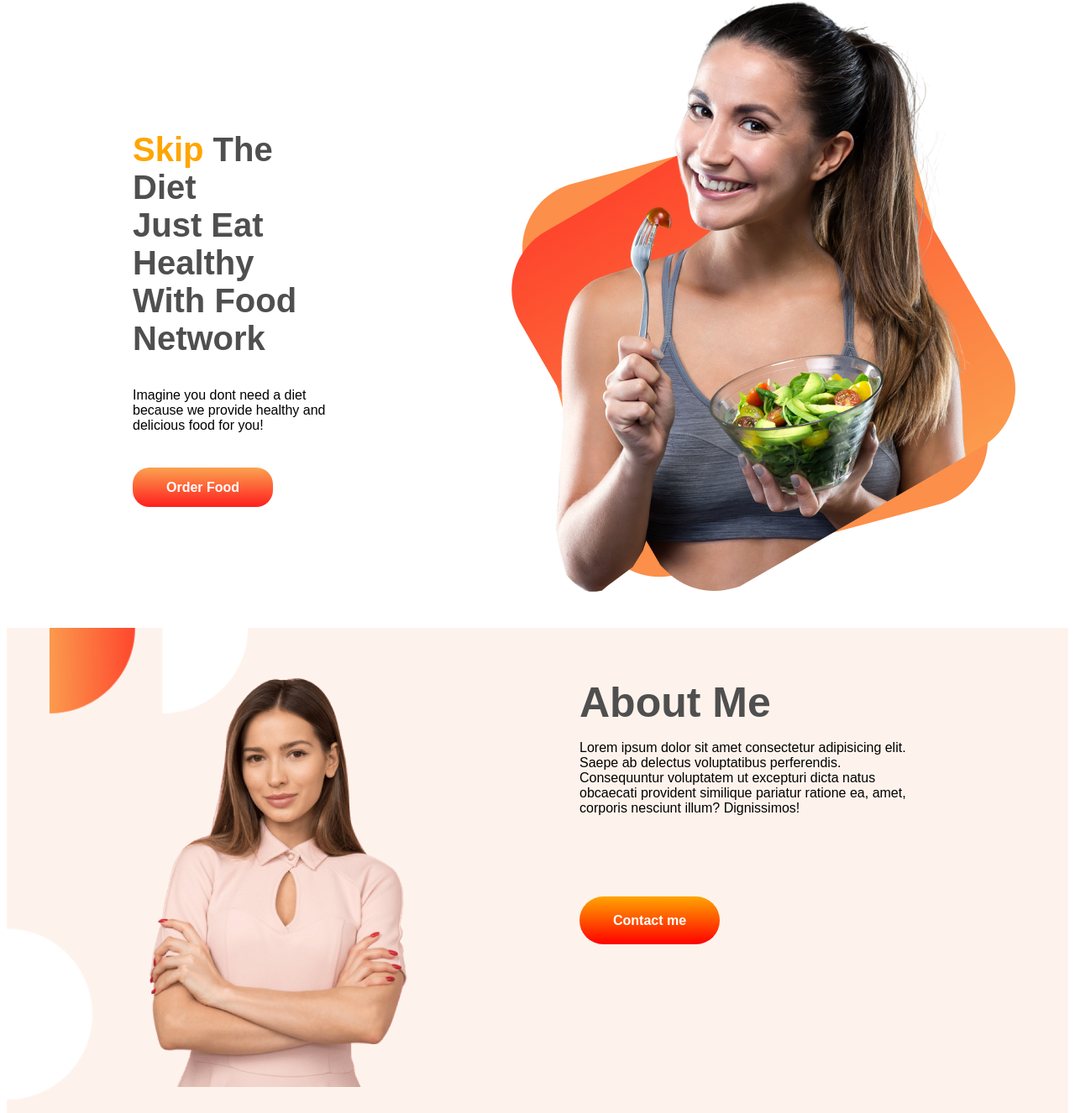
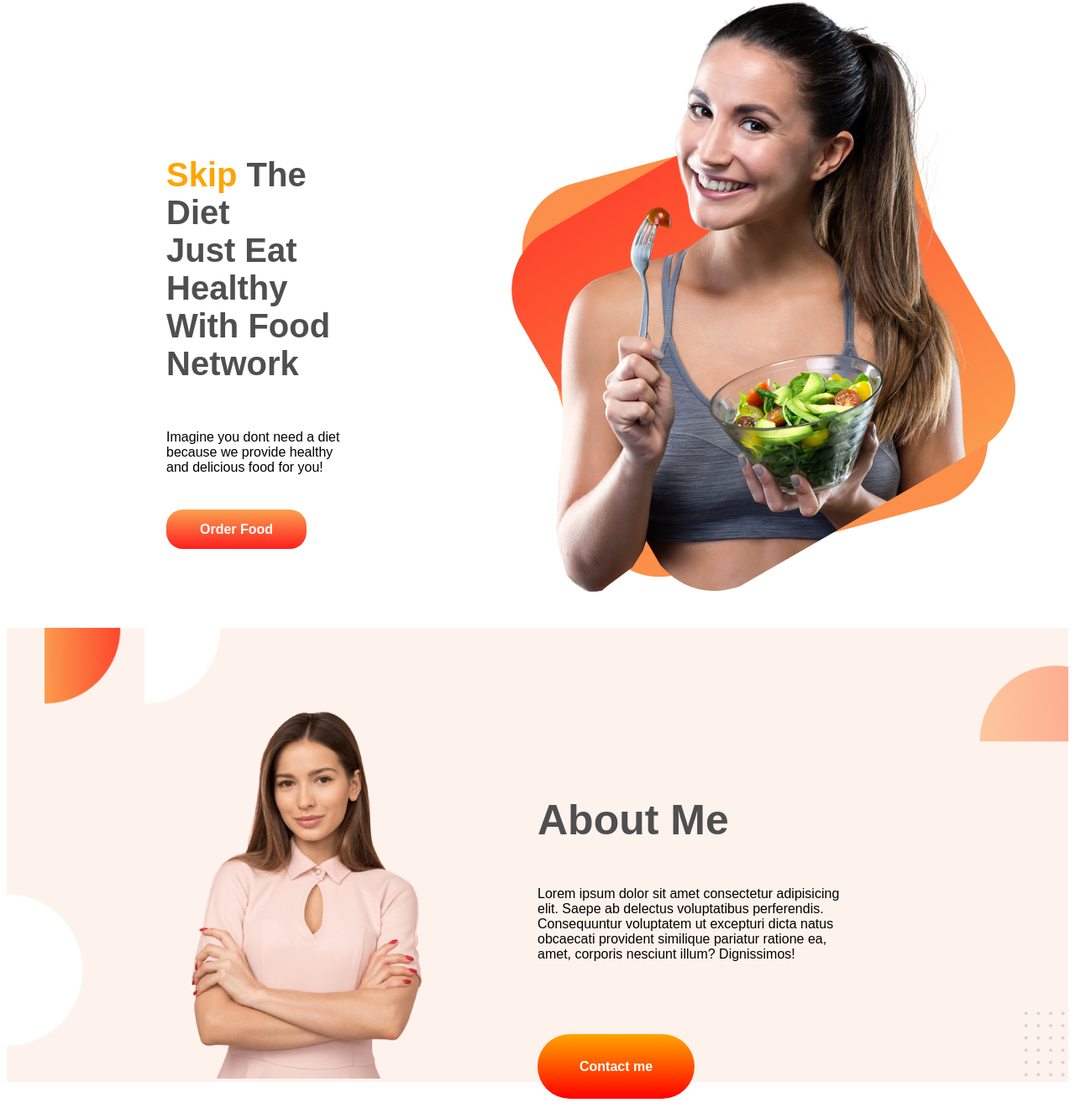
Before and after one commit to Ariful-tushar/food-network, a plain HTML site: page index.html in a window 1280 px wide. Shown: the part 32-1358 px from the top of the page at 84% size. Drawn offline with Linux system fonts and the light colour scheme.

Commit message:
modifications dne

```diff
--- a/index.html
+++ b/index.html
@@ -13,9 +13,9 @@
 <body>
     <section class= "order-food">
         <div class="order-food-content content-details">
-            <h2><span class= "yellow-text">Skip</span> The Diet</h2>
-            <h2>Just Eat Healthy</h2>
-            <h2>With Food Network</h2>
+            <h1><span class= "yellow-text">Skip</span> The Diet</h1>
+            <h1>Just Eat Healthy</h1>
+            <h1>With Food Network</h1>
             <p>Imagine you dont need a diet because we provide healthy and delicious food for you!</p>
             <a class="order-button" target="_blank" href="https://www.foodpanda.com.bd/">Order Food</a>
         </div>
@@ -27,7 +27,7 @@
         <div class= "contact-me-content">
             <img src="images/female/Person Image.png" alt="">
         </div>
-        <div class= "contact-me-content">
+        <div id="about-me" class= "contact-me-content">
             <h1>About Me</h1>
             <p>Lorem ipsum dolor sit amet consectetur adipisicing elit. Saepe ab delectus voluptatibus perferendis. Consequuntur voluptatem ut excepturi dicta natus obcaecati provident similique pariatur ratione ea, amet, corporis nesciunt illum? Dignissimos!</p>
             <a target="_blank" href="http://google.com/">Contact me</a>
--- a/style.css
+++ b/style.css
@@ -27,7 +27,8 @@ h2 {
 
 .content-details {
   margin: 50px;
-  padding-top: 120px;
+  padding-top: 150px;
+  padding-left: 100px;
 }
 
 .order-button {
@@ -40,9 +41,9 @@ h2 {
 }
 .order-food-content p {
   padding-bottom: 40px;
-  padding-top: 20px;
+  padding-top: 40px;
 }
-.order-food-content h2 {
+.order-food-content h1 {
   font-size: 40px;
   font-weight: bold;
   color: rgb(79, 79, 79);
@@ -54,7 +55,7 @@ h2 {
 
 .contat-me {
   display: flex;
-  padding: 10px 20px;
+  padding: 0px 20px;
   background-image: url("images/shapes/7.png");
   background-size: cover;
   background-repeat: no-repeat;
@@ -62,14 +63,19 @@ h2 {
 
 .contact-me-content {
   width: 50%;
-
-  padding: 50px;
 }
 
 .contact-me-content img {
-  width: 60%;
+  width: 45%;
+  height: auto;
+  margin-left: 100px;
+  margin-top: 100px;
 
   padding-left: 100px;
+}
+
+#about-me {
+  margin-top: 200px;
 }
 
 .contact-me-content a {
@@ -77,15 +83,16 @@ h2 {
   color: white;
   font-weight: bold;
   background-image: linear-gradient(orange, red);
-  padding: 20px 40px;
-  border-radius: 30px;
+  padding: 30px 50px;
+  border-radius: 40px;
 }
 .contact-me-content p {
   padding-bottom: 100px;
-  padding-right: 100px;
+  width: 60%;
 }
 .contact-me-content h1 {
   color: rgb(79, 79, 79);
+  margin-bottom: 50px;
 }
 
 .recipie {
```
